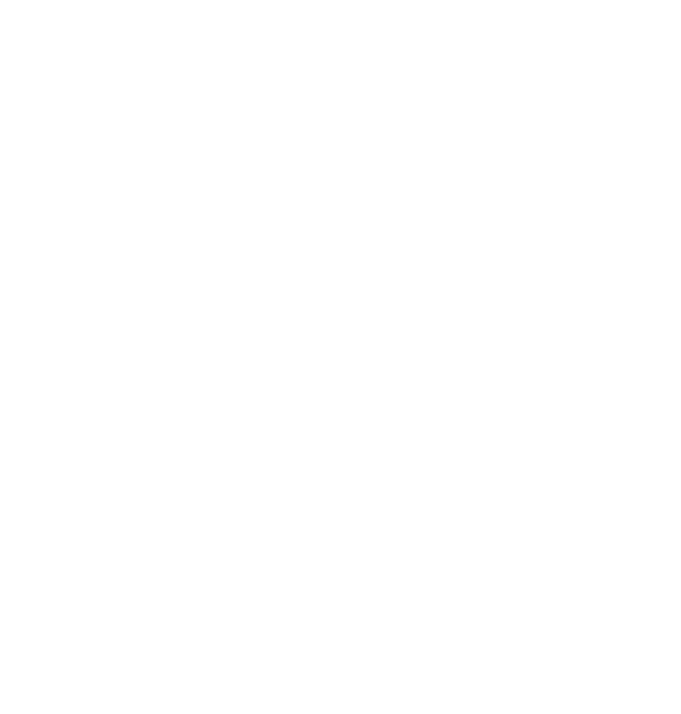
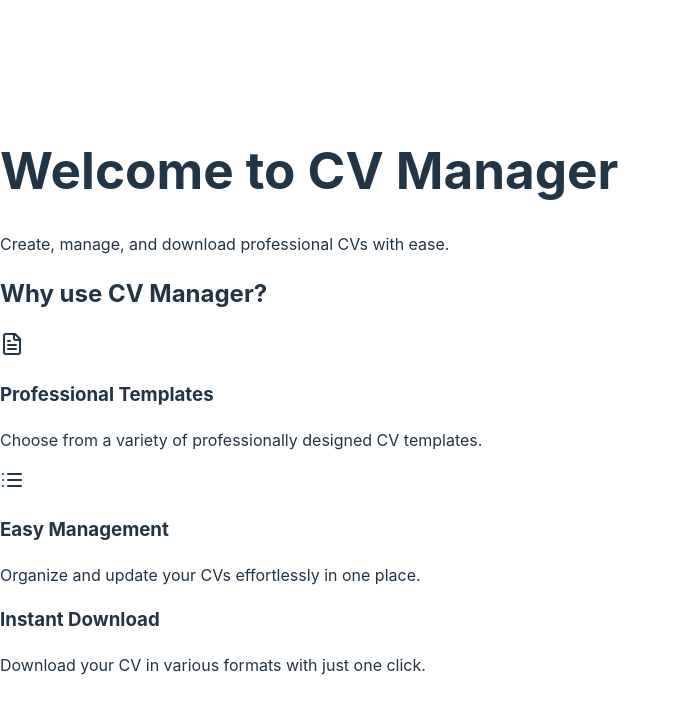
Before and after one commit to steeve0403/Z-Craft, a React (Vite) app: page / in a window 1280 px wide. Shown: the top 714 px of the page, without its empty margins (0-681 px from the left). Built offline with nearby package versions, Linux system fonts and the light colour scheme.

Commit message:
prepare homepage and add on router

```diff
--- a/src/App.tsx
+++ b/src/App.tsx
@@ -1,7 +1,9 @@
-import React from 'react'
-import {BrowserRouter as Router} from 'react-router-dom'
-import {ThemeProvider} from "./contexts/ThemeContext.tsx";
-import ErrorBoundary from "./components/ErrorBoundary.tsx";
+import React, { Suspense } from 'react'
+import {BrowserRouter as Router, Routes, Route} from 'react-router-dom'
+import {ThemeProvider} from './contexts/ThemeContext.tsx';
+import ErrorBoundary from './components/ErrorBoundary.tsx';
+import {routes} from './routes.ts';
+import LoadingSpinner from "./components/LoadingSpinner.tsx";
 
 const App: React.FC = () => {
     return (
@@ -9,7 +11,13 @@
             <ThemeProvider>
                 <Router>
                     <div className="layout">
-
+                        <Suspense fallback={<LoadingSpinner />}>
+                            <Routes>
+                                {routes.map((route) => (
+                                    <Route key={route.path} path={route.path} element={<route.component />} />
+                                ))}
+                            </Routes>
+                        </Suspense>
                     </div>
                 </Router>
             </ThemeProvider>
--- /dev/null
+++ b/src/components/LoadingSpinner.tsx
@@ -0,0 +1,11 @@
+import React from 'react';
+
+const LoadingSpinner: React.FC = () => {
+    return (
+        <div className="flex justify-center items-center h-screen">
+            <div className="animate-spin rounded-full h-32 w-32 border-t-2 border-b-2 border-blue-500"></div>
+        </div>
+    );
+};
+
+export default LoadingSpinner;
```
